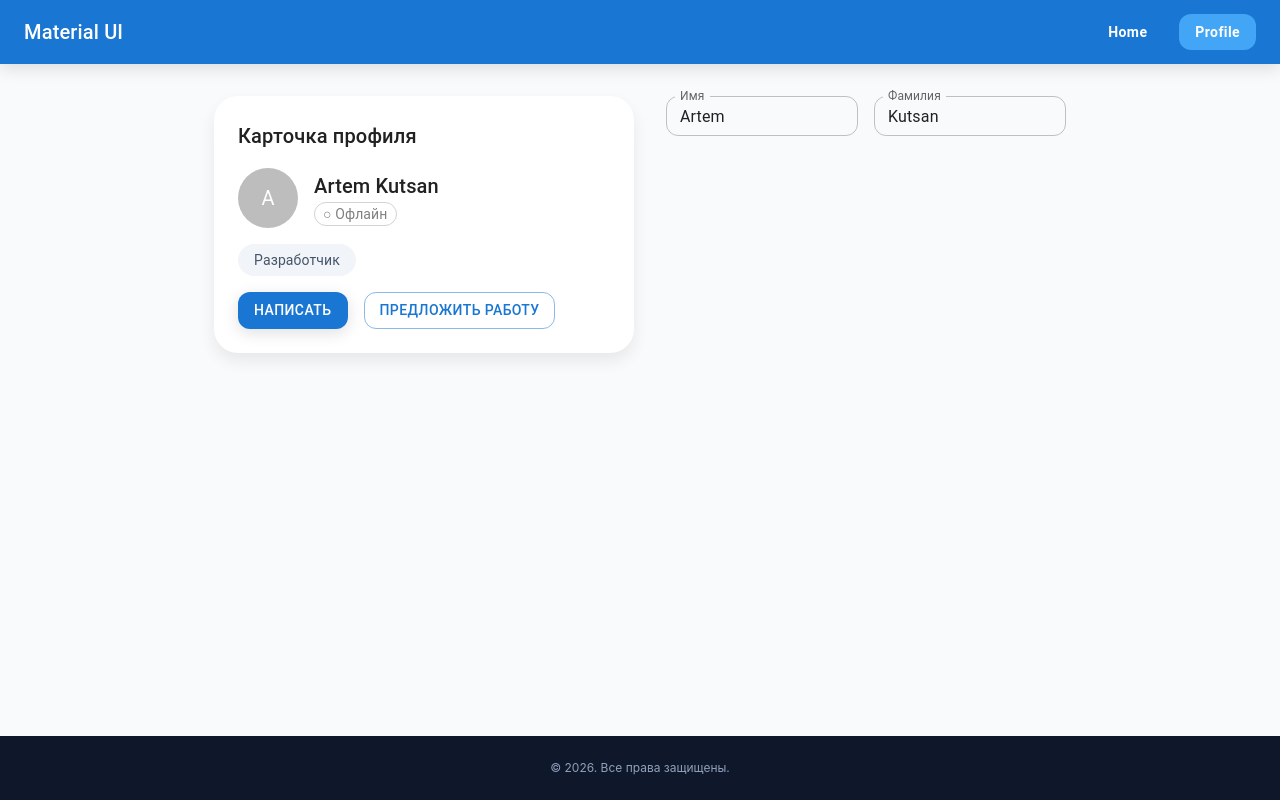
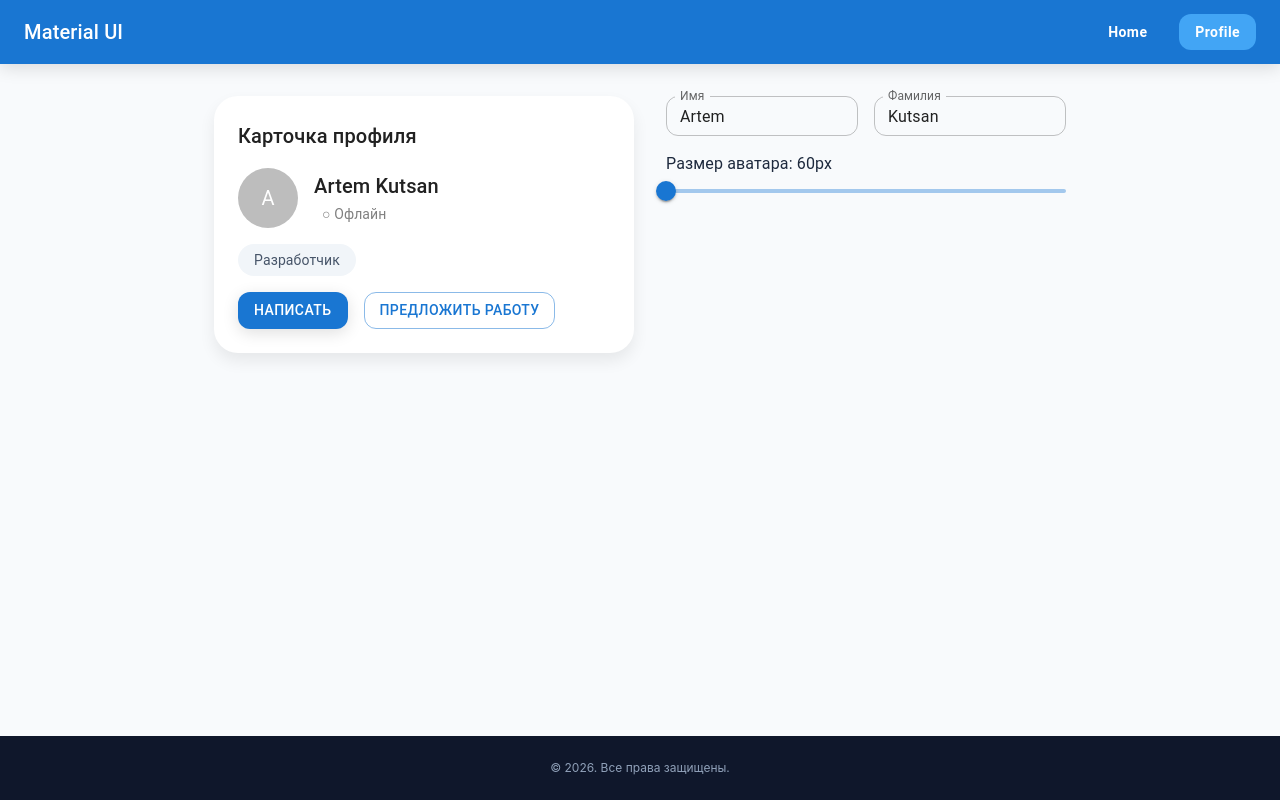
Before and after one commit to ArtemKutsan/react-summary-8, a React (Vite) app: page /profile in a window 1280 px wide. Built offline with nearby package versions, Linux system fonts and the light colour scheme.

Commit message:
add: добавлено изменение размера аватара

```diff
--- a/src/components/ProfilePlayground.jsx
+++ b/src/components/ProfilePlayground.jsx
@@ -69,7 +69,6 @@ function ProfilePlayground() {
                 <Typography
                   sx={{
                     color: profile.isOnline ? 'white' : 'gray',
-                    border: profile.isOnline ? 'none' : '1px solid lightgray',
                     backgroundColor: profile.isOnline ? '#2e7d32' : 'transparent',
                     borderRadius: '1rem',
                     display: 'inline-flex',
@@ -78,6 +77,7 @@ function ProfilePlayground() {
                     px: 1,
                     minHeight: '1.5rem',
                     fontSize: '0.875rem',
+                    transition: '0.2s',
                   }}
                 >
                   {profile.isOnline ? '● Онлайн' : '○ Офлайн'}
@@ -112,6 +112,7 @@ function ProfilePlayground() {
                   // height: 40,
                   boxShadow: '0 4px 16px rgba(0, 0, 0, 0.125)',
                   '&:hover': { boxShadow: 'none' },
+                  transition: '0.2s',
                 }}
               >
                 Написать
@@ -166,6 +167,17 @@ function ProfilePlayground() {
                 }}
               />
             </Stack>
+
+            {/* Размер аватара */}
+            <Box>
+              <Typography>Размер аватара: {profile.avatarSize}px</Typography>
+              <Slider
+                value={profile.avatarSize}
+                min={60}
+                max={120}
+                onChange={(event, value) => update('avatarSize', value)}
+              />
+            </Box>
           </Stack>
         </Box>
       </Box>
```
